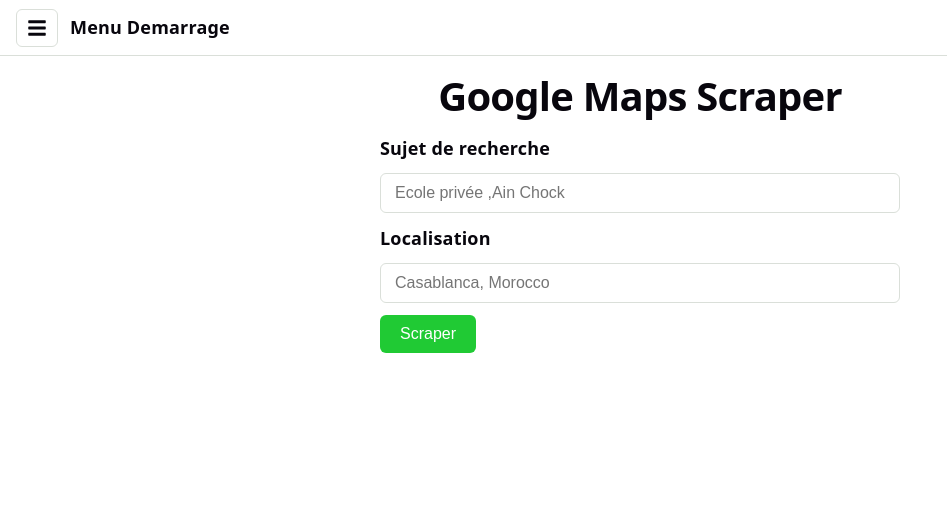
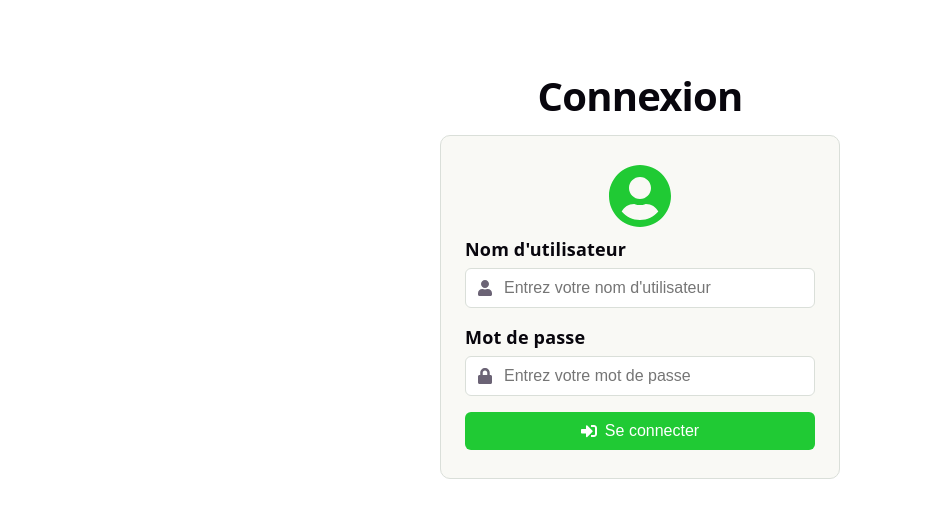
Before and after one commit to bilalelghazzal/Google_Map_Web_Scrapper, a React app in the folder frontend/: page /login in a window 1280 px wide. Before the commit this address led to /scrape. Shown: the top 518 px of the page, without its empty margins (0-947 px from the left). Built offline with nearby package versions, Linux system fonts and the light colour scheme; no server answers; the HTML template or start-up script is replaced by a standard one.

Commit message:
add new changes le 25/09 à 17h:30

```diff
--- a/frontend/src/App.css
+++ b/frontend/src/App.css
@@ -295,3 +295,91 @@
 .profile-card .logout-btn {
   margin-top: 12px;
 }
+
+/* ===== Page de connexion ===== */
+/* /login est hors de AppLayout : pas de menu, donc l'espace réservé
+   au menu (72px) n'est pas nécessaire. */
+.login-page {
+  padding-top: 72px;
+}
+
+.login-card {
+  display: flex;
+  flex-direction: column;
+  align-items: center;
+  gap: 8px;
+  max-width: 400px;
+  margin: 0 auto;
+  padding: 28px 24px;
+  text-align: left;
+  background: var(--social-bg);
+  border: 1px solid var(--border);
+  border-radius: 10px;
+}
+
+.login-form {
+  display: flex;
+  flex-direction: column;
+  gap: 16px;
+  width: 100%;
+}
+
+.form-group {
+  display: flex;
+  flex-direction: column;
+  gap: 6px;
+}
+
+.form-group label {
+  font-weight: 600;
+  color: var(--text-h);
+}
+
+.input-icon-wrapper {
+  position: relative;
+  display: flex;
+  align-items: center;
+}
+
+.input-icon {
+  position: absolute;
+  left: 12px;
+  font-size: 16px;
+  color: var(--text);
+  pointer-events: none;
+}
+
+.input-icon-wrapper input {
+  width: 100%;
+  box-sizing: border-box;
+  padding: 10px 14px 10px 38px; /* laisse la place à l'icône */
+  font-size: 16px;
+  color: var(--text-h);
+  background: var(--bg);
+  border: 1px solid var(--border);
+  border-radius: 6px;
+}
+
+.input-icon-wrapper input:focus-visible {
+  outline: 2px solid var(--accent);
+  outline-offset: 1px;
+}
+
+.login-btn {
+  display: inline-flex;
+  align-items: center;
+  justify-content: center;
+  gap: 8px;
+  padding: 10px 20px;
+  font-size: 16px;
+  color: #fff;
+  background: var(--accent);
+  border: none;
+  border-radius: 6px;
+  cursor: pointer;
+}
+
+.login-btn:disabled {
+  opacity: 0.6;
+  cursor: not-allowed;
+}
--- a/frontend/src/App.jsx
+++ b/frontend/src/App.jsx
@@ -1,22 +1,41 @@
 import { Navigate, Route, Routes } from "react-router";
-import NavBar from "./component/NavBar";
+import AppLayout from "./component/AppLayout";
+import ProtectedRoute from "./component/ProtectedRoute";
 import SearchPage from "./pages/SearchPage";
 import ProfilePage from "./pages/ProfilePage";
+import LoginPage from "./pages/loginpage";
 import "./App.css";
 
+/*
+  Deux espaces TOTALEMENT séparés :
+
+  1. PUBLIC : /login — page seule. AppLayout (donc le menu) n'est jamais monté.
+  2. PRIVE  : ProtectedRoute (garde) -> AppLayout (menu) -> pages
+
+  Le menu n'existe que dans la branche privée : il est structurellement
+  impossible de l'afficher sans session.
+*/
 function App() {
   return (
     <div className="App">
-      <NavBar />
+      <Routes>
+        {/* ---------- ESPACE PUBLIC ---------- */}
+        <Route path="/login" element={<LoginPage />} />
 
-      <main className="main-content">
-        <Routes>
-          <Route path="/" element={<Navigate to="/scrape" replace />} />
-          <Route path="/scrape" element={<SearchPage />} />
-          <Route path="/profile" element={<ProfilePage />} />
-          <Route path="*" element={<Navigate to="/scrape" replace />} />
-        </Routes>
-      </main>
+        {/* ---------- ESPACE PRIVE ---------- */}
+        <Route element={<ProtectedRoute />}>
+          <Route element={<AppLayout />}>
+            <Route path="/scrape" element={<SearchPage />} />
+            <Route path="/profile" element={<ProfilePage />} />
+          </Route>
+        </Route>
+
+        {/* "/" -> /scrape : c'est ProtectedRoute qui décide ensuite.
+            Connecté     => on entre dans l'application
+            Non connecté => redirection automatique vers /login */}
+        <Route path="/" element={<Navigate to="/login" replace />} />
+        <Route path="*" element={<Navigate to="/login" replace />} />
+      </Routes>
     </div>
   );
 }
--- a/frontend/src/api/axios.js
+++ b/frontend/src/api/axios.js
@@ -23,8 +23,7 @@
     const status = error.response?.status;
     const isLoginRequest = error.config?.url?.includes("/auth/login");
 
-    // On ignore le 401 du login : c'est juste un mauvais mot de passe,
-    // ce n'est pas une session expirée.
+    // On ignore le 401 du login
     if (status === 401 && !isLoginRequest) {
       localStorage.removeItem("token");
       localStorage.removeItem("user");
--- /dev/null
+++ b/frontend/src/component/AppLayout.jsx
@@ -0,0 +1,16 @@
+import { Outlet } from "react-router";
+import NavBar from "./NavBar";
+
+// Coquille de l'application CONNECTEE : le menu + la zone de contenu.
+// Ce composant n'est monté que dans la branche privée des routes (voir App.jsx),
+// donc le menu est structurellement impossible à afficher sans session.
+export default function AppLayout() {
+  return (
+    <>
+      <NavBar />
+      <main className="main-content">
+        <Outlet />
+      </main>
+    </>
+  );
+}
--- /dev/null
+++ b/frontend/src/component/ProtectedRoute.jsx
@@ -0,0 +1,16 @@
+import { Navigate, Outlet } from "react-router";
+import { useAuth } from "../context/AuthContext";
+
+// Gardien de l'application connectée.
+export default function ProtectedRoute() {
+  const { isAuthenticated } = useAuth();
+
+  if (!isAuthenticated) {
+    // replace : on remplace l'entrée dans l'historique, donc après connexion
+    // le bouton "retour" ne ramène pas sur la page refusée.
+    return <Navigate to="/login" replace />;
+  }
+
+  // Outlet = l'enfant déclaré dans les routes imbriquées (voir App.jsx)
+  return <Outlet />;
+}
--- /dev/null
+++ b/frontend/src/context/AuthContext.js
@@ -0,0 +1,15 @@
+import { createContext, useContext } from "react";
+
+// react-refresh/only-export-components (voir AuthProvider.jsx).
+export const AuthContext = createContext(null);
+
+// Hook maison : évite d'importer useContext + AuthContext dans chaque fichier
+export function useAuth() {
+  const context = useContext(AuthContext);
+
+  if (!context) {
+    throw new Error("useAuth doit être utilisé à l'intérieur d'un <AuthProvider>");
+  }
+
+  return context;
+}
--- /dev/null
+++ b/frontend/src/context/AuthProvider.jsx
@@ -0,0 +1,95 @@
+import { useState } from "react";
+import api from "../api/axios";
+import { AuthContext } from "./AuthContext";
+
+// Vérifie LOCALEMENT qu'un token est exploitable : bon format JWT et non expiré.
+// ATTENTION : ce n'est PAS une vérification de signature. Le seul vrai contrôle
+// est côté serveur, sur chaque appel /api (401 si le token est invalide).
+function isTokenUsable(token) {
+  if (!token) return false;
+
+  const parts = token.split(".");
+  if (parts.length !== 3) return false;
+
+  try {
+    // base64url -> base64 -> JSON
+    const base64 = parts[1].replace(/-/g, "+").replace(/_/g, "/");
+    const padded = base64 + "=".repeat((4 - (base64.length % 4)) % 4);
+    const payload = JSON.parse(atob(padded));
+
+    // pas de "exp" => token sans expiration, on l'accepte
+    if (!payload.exp) return true;
+
+    return payload.exp * 1000 > Date.now();
+  } catch {
+    // token malformé ou illisible
+    return false;
+  }
+}
+
+// Lecture sécurisée de l'utilisateur stocké (JSON corrompu => null)
+function readStoredUser() {
+  try {
+    return JSON.parse(localStorage.getItem("user") || "null");
+  } catch {
+    return null;
+  }
+}
+
+// Lit la session stockée. Si le token est inutilisable, on nettoie tout :
+// c'est ce qui empêche un token expiré ou bricolé d'ouvrir l'espace privé.
+function readStoredSession() {
+  const token = localStorage.getItem("token");
+
+  if (!isTokenUsable(token)) {
+    localStorage.removeItem("token");
+    localStorage.removeItem("user");
+    return { token: null, user: null };
+  }
+
+  return { token, user: readStoredUser() };
+}
+
+export function AuthProvider({ children }) {
+  // Session restaurée depuis localStorage au démarrage.
+  // Pas d'appel réseau : la route /api/auth/me n'existe pas.
+  const [session, setSession] = useState(readStoredSession);
+
+  const isAuthenticated = Boolean(session.token);
+
+  // POST /api/auth/login -> stocke le token + l'utilisateur
+  const login = async (username, password) => {
+    const response = await api.post("/auth/login", { username, password });
+    const { token, user } = response.data;
+
+    localStorage.setItem("token", token);
+    localStorage.setItem("user", JSON.stringify(user));
+    setSession({ token, user });
+
+    return user;
+  };
+
+  // POST /api/auth/logout -> le JWT étant stateless, on jette surtout le token côté client
+  const logout = async () => {
+    try {
+      await api.post("/auth/logout");
+    } catch (error) {
+      // Même si le serveur ne répond pas, on déconnecte localement
+      console.log("Déconnexion côté serveur impossible :", error.message);
+    } finally {
+      localStorage.removeItem("token");
+      localStorage.removeItem("user");
+      setSession({ token: null, user: null });
+    }
+  };
+
+  const value = {
+    user: session.user,
+    token: session.token,
+    isAuthenticated,
+    login,
+    logout,
+  };
+
+  return <AuthContext.Provider value={value}>{children}</AuthContext.Provider>;
+}
--- a/frontend/src/main.jsx
+++ b/frontend/src/main.jsx
@@ -1,13 +1,16 @@
 import { StrictMode } from 'react'
 import { createRoot } from 'react-dom/client'
 import { BrowserRouter } from 'react-router'
+import { AuthProvider } from './context/AuthProvider'
 import './index.css'
 import App from './App.jsx'
 
 createRoot(document.getElementById('root')).render(
   <StrictMode>
     <BrowserRouter>
-      <App />
+      <AuthProvider>
+        <App />
+      </AuthProvider>
     </BrowserRouter>
   </StrictMode>,
 )
--- a/frontend/src/pages/loginpage.jsx
+++ b/frontend/src/pages/loginpage.jsx
@@ -1,19 +1,22 @@
 import { useState } from "react";
-import { useNavigate } from "react-router";
+import { Navigate, useNavigate } from "react-router";
 import * as FaIcons from "react-icons/fa";
-import api from "../api/axios";
+import { useAuth } from "../context/AuthContext";
 
 function LoginPage() {
   const [username, setUsername] = useState("");
   const [password, setPassword] = useState("");
   const [error, setError] = useState("");
   const [loading, setLoading] = useState(false);
+  const { isAuthenticated, login } = useAuth();
   const navigate = useNavigate();
 
+  // prvent the defaults
   const handleSubmit = async (e) => {
     e.preventDefault();
     setError("");
 
+    //check the user infos :
     if (!username.trim() || !password) {
       setError("Le nom d'utilisateur et le mot de passe sont requis");
       return;
@@ -21,17 +24,12 @@
 
     setLoading(true);
 
+
     try {
-      const response = await api.post("/auth/login", {
-        username: username.trim(),
-        password,
-      });
-
-      const { token, user } = response.data;
-
-      // Sauvegarde du token et des données utilisateur
-      localStorage.setItem("token", token);
-      localStorage.setItem("user", JSON.stringify(user));
+      // login() stocke le token + l'utilisateur ET met à jour le contexte.
+      // Sans ça, ProtectedRoute ne verrait pas la connexion et nous
+      // renverrait immédiatement sur /login.
+      await login(username.trim(), password);
 
       // Redirection vers la page de scraping
       navigate("/scrape");
@@ -43,8 +41,13 @@
     }
   };
 
+  // Déjà connecté : inutile de remontrer le formulaire de connexion
+  if (isAuthenticated) {
+    return <Navigate to="/scrape" replace />;
+  }
+
   return (
-    <div className="page">
+    <div className="page login-page">
       <h1>Connexion</h1>
 
       <div className="login-card">
```
Also changed, not shown: frontend/src/component/NavBar.jsx (+5 -6 lines), frontend/src/pages/ProfilePage.jsx (+5 -6 lines), 1 other file (tests, documents, lock files or other folders).
